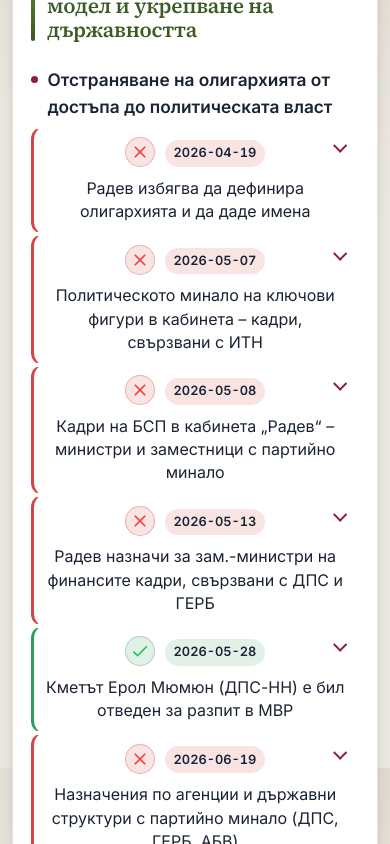
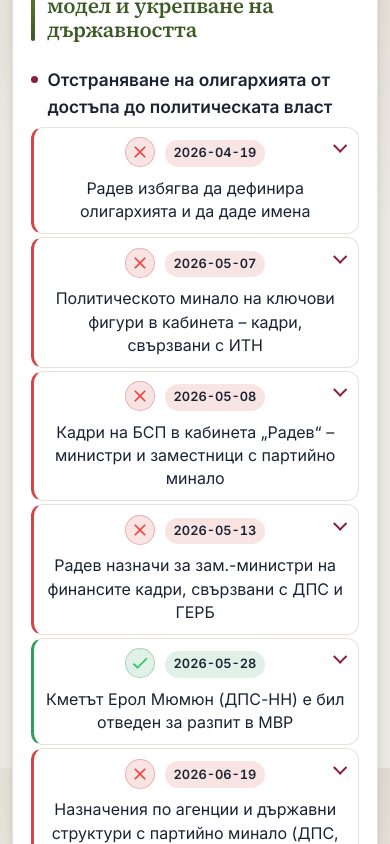
Before and after one commit to MiroJ/chronology-of-promises, an Angular app: page / in a window 390 px wide. Shown: the part 920-1764 px from the top of the page. Built offline with nearby package versions, Linux system fonts and the light colour scheme.

Commit message:
UI improvements in mobile view.

```diff
--- a/src/app/program-results/program-results.scss
+++ b/src/app/program-results/program-results.scss
@@ -188,6 +188,8 @@
             flex-wrap: wrap;
             justify-content: center;
             gap: 0.45rem 0.6rem;
+            border-color: v.$border-color;
+            margin-bottom: 3px;
 
             .result-date {
                 order: 1;
```
